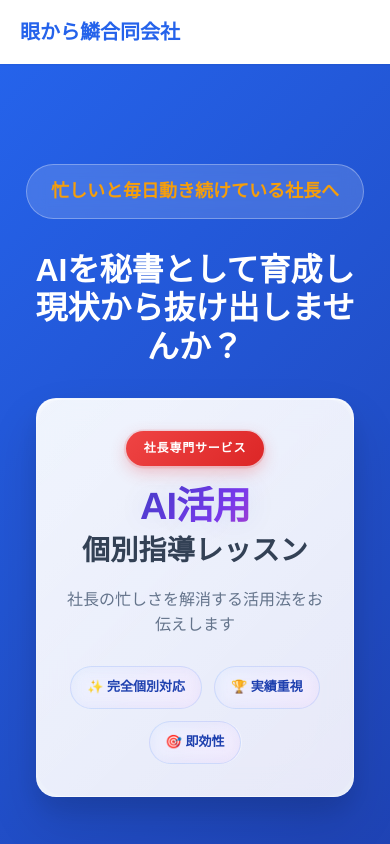
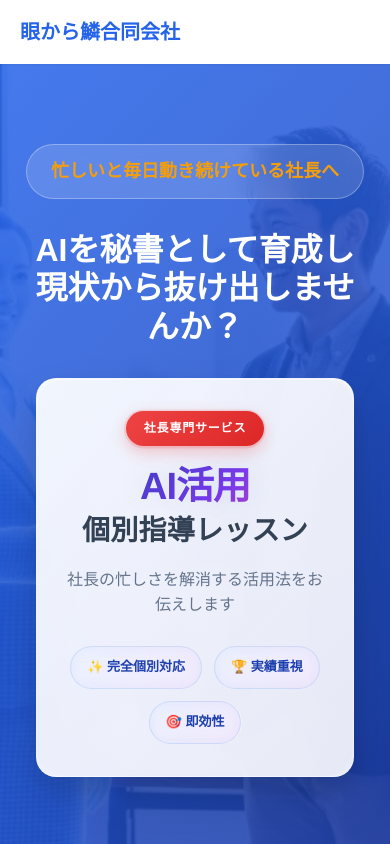
Before and after one commit to junagashima/ai-secretary-lp, a website built with Vite: page index.html in a window 390 px wide. Shown: the top 844 px of the page. Built offline with nearby package versions, Linux system fonts and the light colour scheme.

Commit message:
🖼️ Implement hero background image with AI secretary team concept
- Add professional hero background image showing AI collaboration
- Implement background overlay with brand colors for text readability
- Add responsive design for mobile optimization (70vh min-height)
- Configure background-position and background-attachment for better mobile UX
- Maintain accessibility with proper contrast ratios
- Use cover sizing for optimal image display across all devices

```diff
--- a/style.css
+++ b/style.css
@@ -93,11 +93,14 @@ body {
 
 /* ヒーローセクション */
 .hero {
-    background: linear-gradient(135deg, var(--primary-color), var(--secondary-color));
+    background:
+        linear-gradient(135deg, rgba(37, 99, 235, 0.85), rgba(30, 64, 175, 0.85)),
+        url('/images/hero-background.jpg') center center/cover no-repeat;
     color: var(--white);
     padding: 100px 0 120px;
     text-align: center;
     position: relative;
+    min-height: 80vh;
 }
 
 .hero-content {
@@ -1561,4 +1564,11 @@ body {
     .notes-title {
         font-size: 18px;
     }
-}
+
+    .hero {
+        min-height: 70vh;
+        padding: 80px 0 100px;
+        background-position: center center;
+        background-attachment: scroll;
+    }
+}
```
Also changed, not shown: public/images/hero-background.jpg (added).
